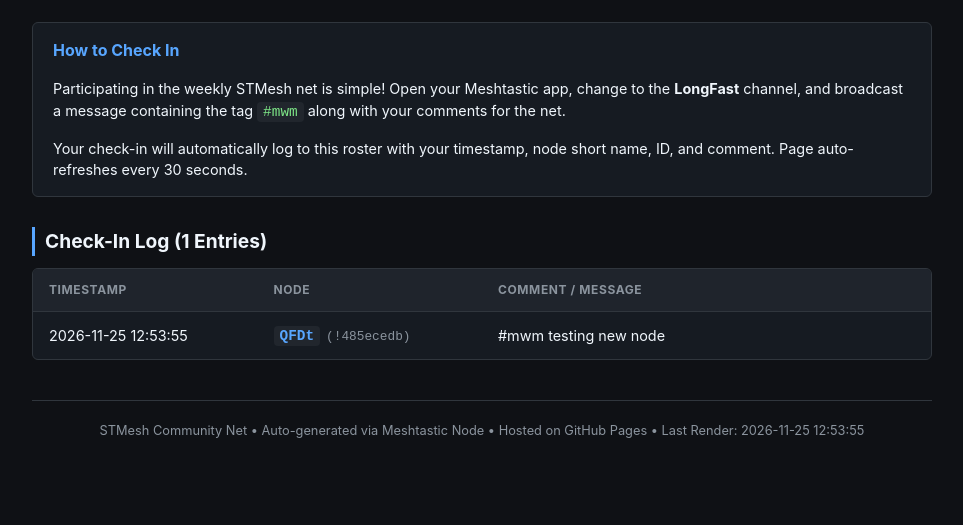
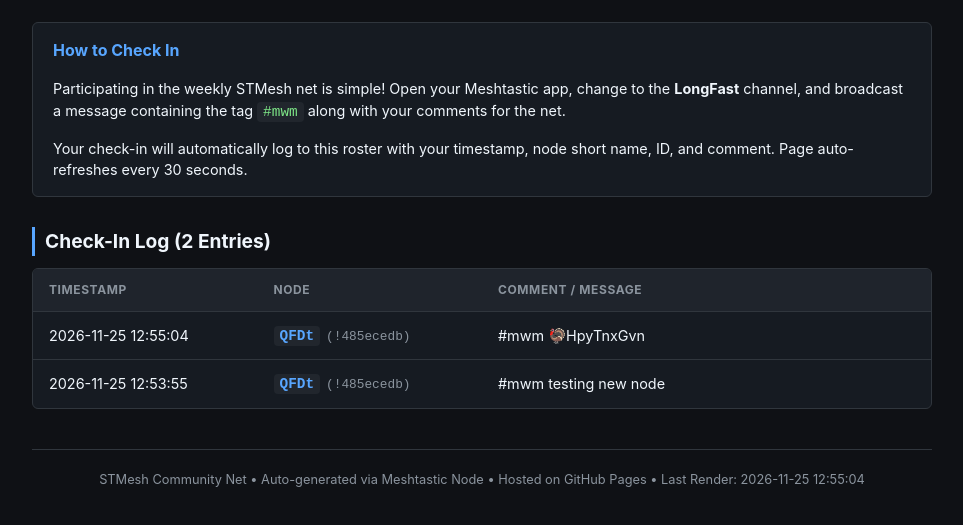
Before and after one commit to QueenCityNerd/Mesh_Wed, a plain HTML site: page index.html in a window 1280 px wide. Shown: the part 115-640 px from the top of the page, without its empty margins (158-1121 px from the left). Drawn offline with Linux system fonts and the light colour scheme.

Commit message:
Auto-update STMesh #mwm roster

```diff
--- a/index.html
+++ b/index.html
@@ -138,7 +138,7 @@
             <p style="margin-bottom: 0;">Your check-in will automatically log to this roster with your timestamp, node short name, ID, and comment. Page auto-refreshes every 30 seconds.</p>
         </div>
 
-        <h2>Check-In Log (1 Entries)</h2>
+        <h2>Check-In Log (2 Entries)</h2>
         <div class="table-container">
             <table>
                 <thead>
@@ -149,13 +149,13 @@
                     </tr>
                 </thead>
                 <tbody>
-                    <tr><td>2026-11-25 12:53:55</td><td><span class='short-name'>QFDt</span><span class='node-id'>(!485ecedb)</span></td><td>#mwm testing new node</td></tr>
+                    <tr><td>2026-11-25 12:55:04</td><td><span class='short-name'>QFDt</span><span class='node-id'>(!485ecedb)</span></td><td>#mwm 🦃HpyTnxGvn</td></tr><tr><td>2026-11-25 12:53:55</td><td><span class='short-name'>QFDt</span><span class='node-id'>(!485ecedb)</span></td><td>#mwm testing new node</td></tr>
                 </tbody>
             </table>
         </div>
 
         <footer>
-            STMesh Community Net &bull; Auto-generated via Meshtastic Node &bull; Hosted on GitHub Pages &bull; Last Render: 2026-11-25 12:53:55
+            STMesh Community Net &bull; Auto-generated via Meshtastic Node &bull; Hosted on GitHub Pages &bull; Last Render: 2026-11-25 12:55:04
         </footer>
     </div>
 </body>
```
